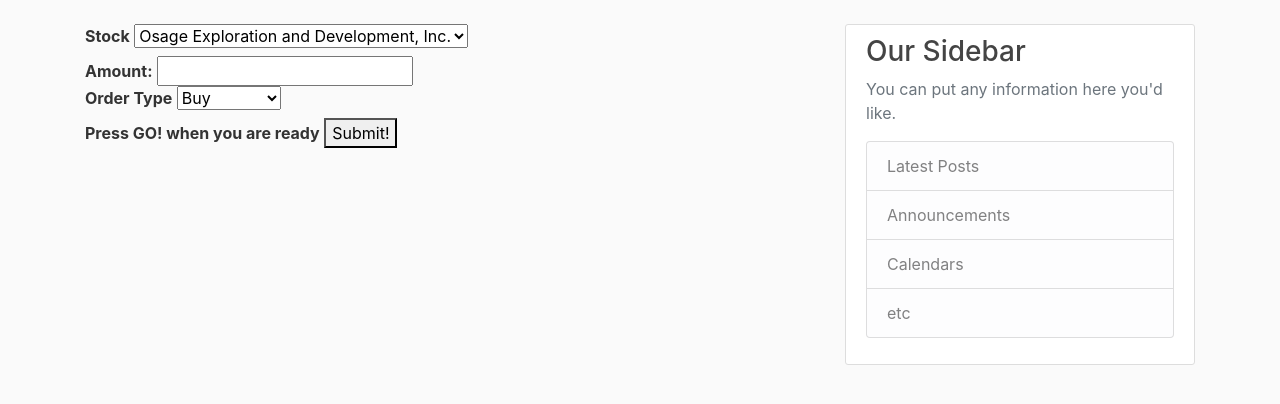
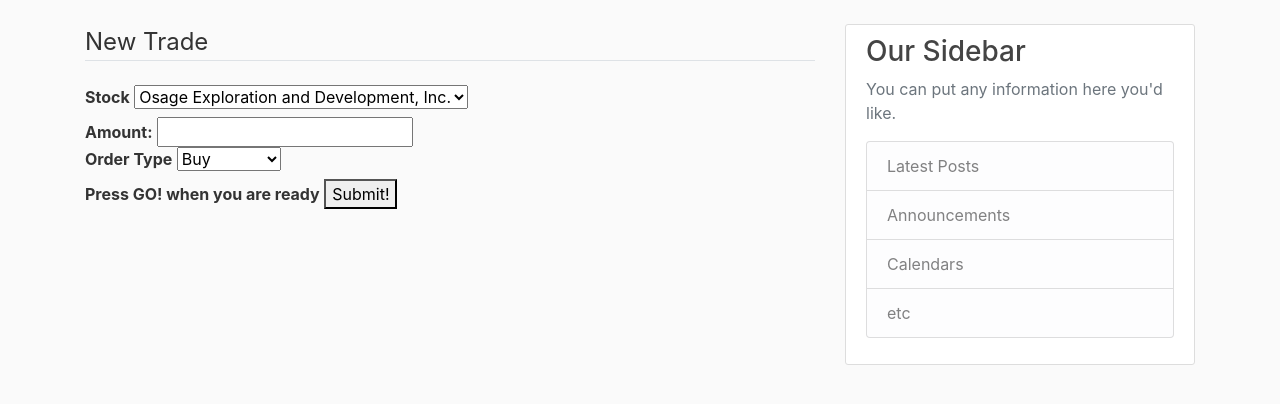
Before and after one commit to roelvanderleij2/git_rich_or_die_trying, a Flask app: page /new_trade in a window 1280 px wide. Shown: the part 56-460 px from the top of the page. Run offline with Flask 2, Linux system fonts and the light colour scheme; parts of the project's set-up code (start-up, migrations or seed data) failed here and were passed over; some libraries are stand-ins or nearby versions.

Commit message:
additions

```diff
--- a/templates/home.html
+++ b/templates/home.html
@@ -21,7 +21,7 @@
     current value securities: {{user_account.portfolio.value(market,current_date)}}, cash:  {{user_account.portfolio.cash_account.value()}}, total value: {{user_account.portfolio.value(market,current_date) + user_account.portfolio.cash_account.value()}}
     <br><br>
     <h2>Pending trades</h2>
-    {{user_account.trade_list}}
+       {{user_account.trade_list}}
     <br>
     <form method="post">
         <p><button type="submit" name="add_trade"/>Add trades</p>
--- a/templates/new_trade.html
+++ b/templates/new_trade.html
@@ -1,5 +1,7 @@
 {% extends "layout.html"%}
 {% block content %}
+<fieldset class="form-group">
+    <legend class="border-bottom mb-4">New Trade</legend>
         <form method="POST">
             <b><label for="list-1">Stock</label></b>
             <select name="stock">
@@ -29,7 +31,6 @@
                 <option value="MT">ArcelorMittal</option>
                 <option value="LLY">Eli Lilly and Company</option>
                 <option value="AGN">Allergan plc</option>
-
             </select>
             <br>
             <b>Amount:</b>
```
